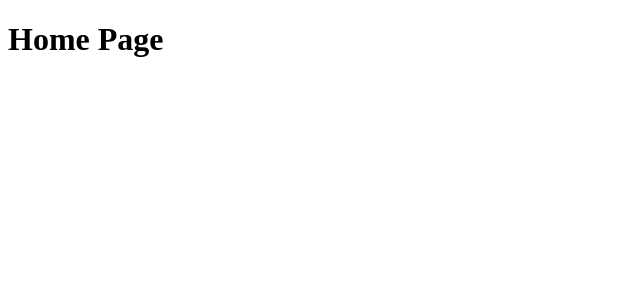
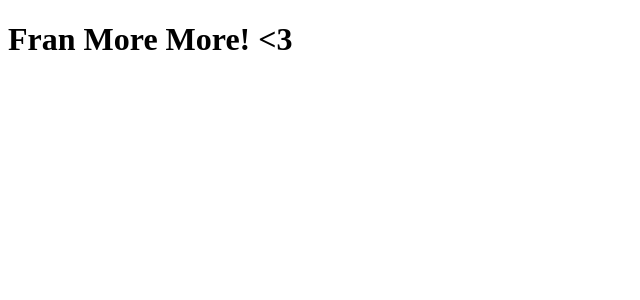
Before and after one commit to GabrielMarquesGithub/clone-tabnews, a Next.js app: page / in a window 1280 px wide. Shown: the top 300 px of the page, without its empty margins (0-640 px from the left). Built offline with nearby package versions, Linux system fonts and the light colour scheme.

Commit message:
atualiza título da página inicial

```diff
--- a/pages/index.js
+++ b/pages/index.js
@@ -1,7 +1,7 @@
 const home = () => {
   return (
     <div>
-      <h1>Home Page</h1>
+      <h1>Fran More More! {"<3"}</h1>
     </div>
   );
 };
```
